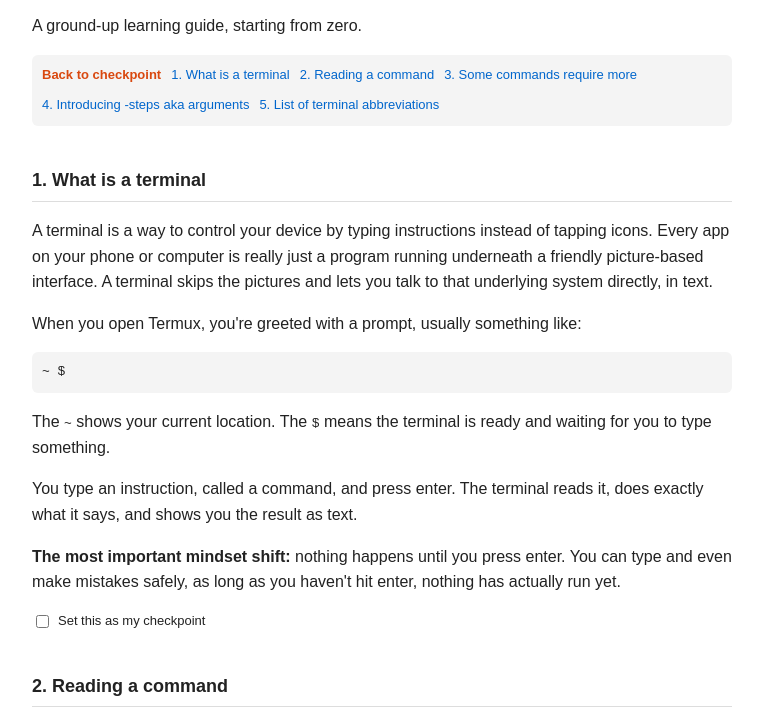
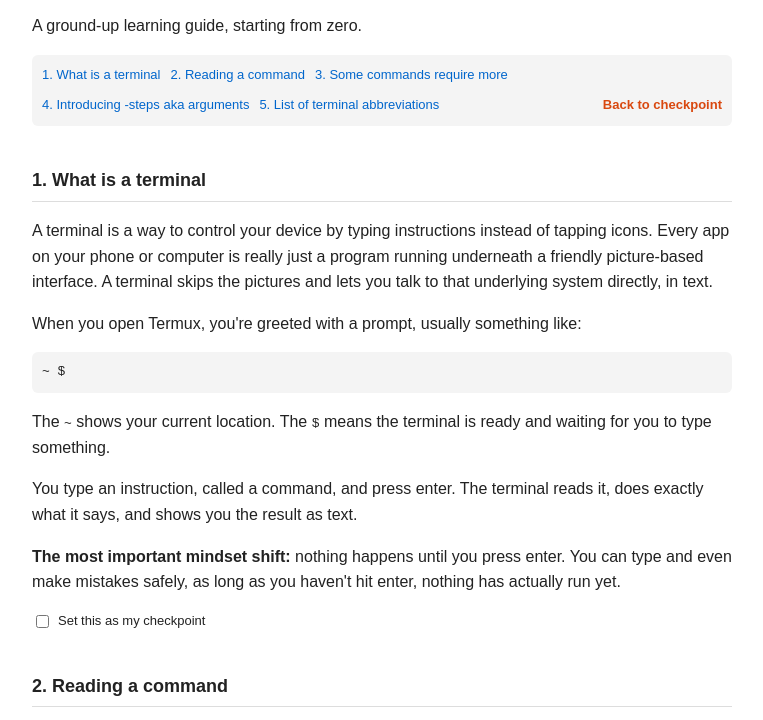
Before and after one commit to Burnrobe/termux-guide, a plain HTML site: page index.html in a window 1280 px wide. Shown: the part 77-797 px from the top of the page, without its empty margins (258-1021 px from the left). Drawn offline with Linux system fonts and the light colour scheme.

```diff
--- a/index.html
+++ b/index.html
@@ -21,12 +21,12 @@
 <p>A ground-up learning guide, starting from zero.</p>
 
 <nav>
-<a href="#" id="checkpoint-link">Back to checkpoint</a>
 <a href="#section1">1. What is a terminal</a>
 <a href="#section2">2. Reading a command</a>
 <a href="#section3">3. Some commands require more</a>
 <a href="#section4">4. Introducing -steps aka arguments</a>
 <a href="#section5">5. List of terminal abbreviations</a>
+<a href="#" id="checkpoint-link" style="margin-left: auto;">Back to checkpoint</a>
 </nav>
 
 <h2 id="section1">1. What is a terminal</h2>
```
